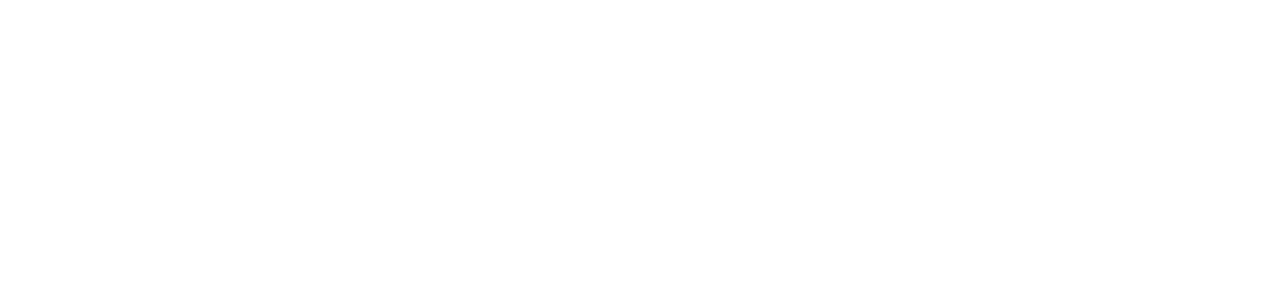
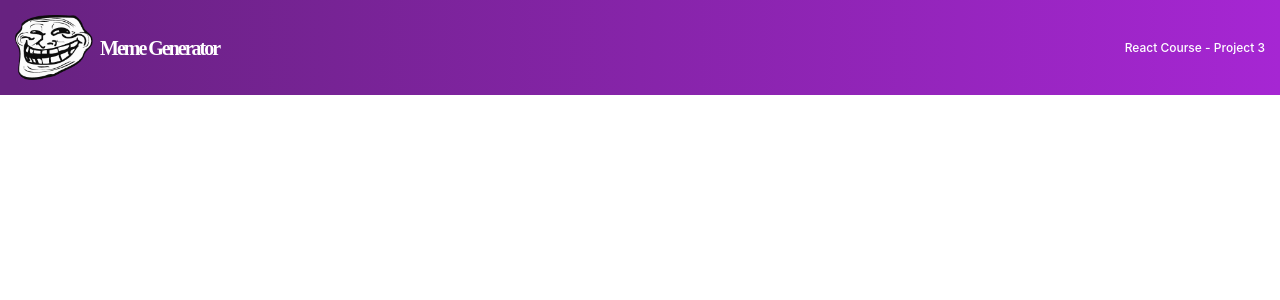
Before and after one commit to Brandon-B9845/meme_generator-, a React (Create React App) app in the folder meme_generator/: page / in a window 1280 px wide. Shown: the top 300 px of the page. Built offline with nearby package versions, Linux system fonts and the light colour scheme.

Commit message:
added the header bar to the project with an image and also titles

```diff
--- a/meme_generator/src/App.css
+++ b/meme_generator/src/App.css
@@ -0,0 +1,36 @@
+.main-header {
+  display:flex;
+  align-items: center;
+  height: 65px;
+  background: linear-gradient(90deg, #672280 1.18%, #A626D3 100%);
+  color: white;
+  padding: 15px;
+}
+
+.header-title {
+  font-family: 'Karla';
+  font-style: normal;
+  font-weight: 700;
+  font-size: 20px;
+  line-height: 24px;
+  letter-spacing: -0.1em;
+  color: #FFFFFF;
+  margin-right: auto;
+
+}
+
+.header-img {
+  height:100%;
+  padding-right: 7px;
+}
+
+.header-project {
+
+  font-family: 'Inter';
+  font-style: normal;
+  font-weight: 500;
+  font-size: 12px;
+  line-height: 15px;
+  text-align: right;
+  color: #FFFFFF;
+}
--- a/meme_generator/src/App.js
+++ b/meme_generator/src/App.js
@@ -1,10 +1,10 @@
-
+import Header from './components/header'
 import './App.css';
 
 function App() {
   return (
     <div className="App">
-
+      <Header />
     </div>
   );
 }
--- /dev/null
+++ b/meme_generator/src/components/header.js
@@ -0,0 +1,11 @@
+export default function Header(){
+    return (
+        <div>
+            <header class="main-header">
+                <img class="header-img" src={require("../images/troll-face.png")} alt="troll face"/>
+                <h2 class="header-title">Meme Generator</h2>
+                <p class="header-project">React Course - Project 3</p>
+            </header>
+        </div>
+    )
+}
```
Also changed, not shown: meme_generator/src/images/troll-face.png (added).
